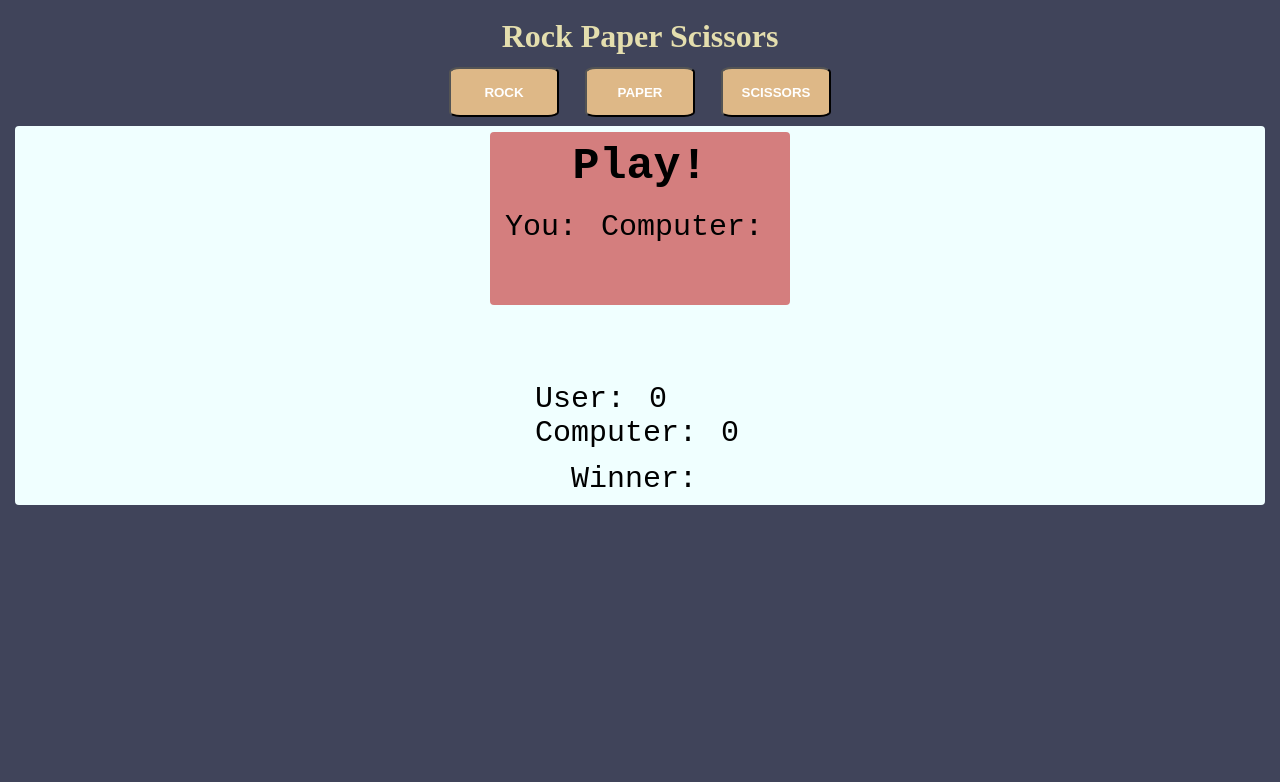
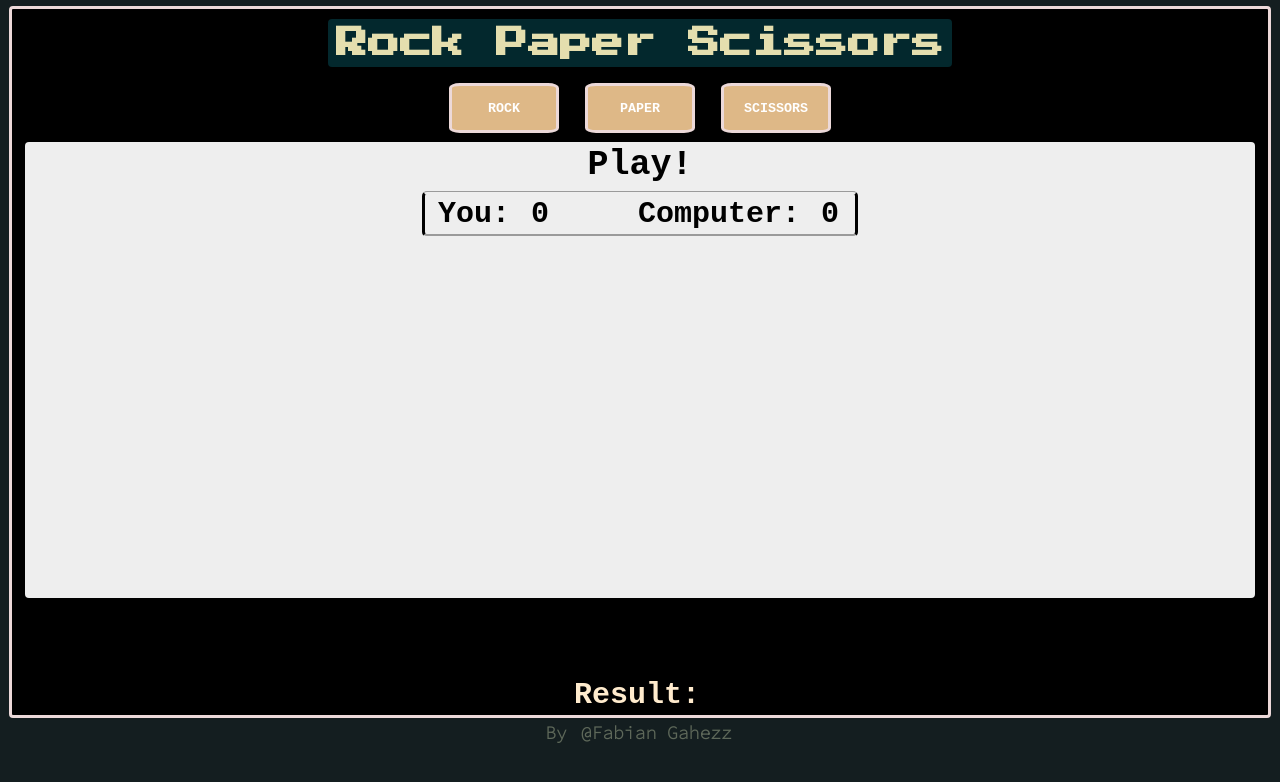
Before and after one commit to FabianGarciaXY/Rock-Paper-Scissors_game, a plain HTML site: page index.html in a window 1280 px wide. Drawn offline with Linux system fonts and the light colour scheme.

Commit message:
layout setted

```diff
--- a/index.css
+++ b/index.css
@@ -1,21 +1,32 @@
+@import url('https://fonts.googleapis.com/css2?family=Source+Code+Pro:wght@200&display=swap');
+@import url('https://fonts.googleapis.com/css2?family=Josefin+Sans:wght@300&family=Source+Code+Pro:wght@200&display=swap');
+@import url('https://fonts.googleapis.com/css2?family=Josefin+Sans:wght@300&family=Press+Start+2P&family=Source+Code+Pro:wght@200&display=swap');
+
 * {
-/*     border: solid black;
- */    padding: 3px;
     margin: 3px;
     border-radius: 4px;
 }
 
 body {
-    background-color: rgba(4, 10, 39, 0.76);
+    background-color: rgba(2, 12, 15, 0.925);
+    font-family: monospace;
+    font-size: 18px;
 }
 
-h1 {
+.title {
     color: rgb(228, 222, 174);
+    background-color: rgba(10, 117, 131, 0.342);
     text-align: center;
+    font-size: 16px;
+    font-family: 'Press Start 2P', cursive;
+    padding: 5px;
+    margin: 10px;
 }
 
 button {
+    border: solid rgb(236, 217, 217);
     background-color: burlywood;
+    font-family: monospace;
     font-weight: bold;
     color: white;
     border-radius: 10%;
@@ -32,10 +43,12 @@ button {
     display: flex;
     flex-direction: column;
     align-items: center;
-    background-color: azure;
+    background-color: black;
+    color: blanchedalmond;
     font-size: 30px;
-    font-family: monospace;
+    font-weight: bold;
     display: flex;
+    border: solid rgb(236, 217, 217);
 }
 
 .roundResult {
@@ -46,21 +59,59 @@ button {
 
 .userImageSelection, .computerImageSelection {
     height: auto;
-    max-width: 300px;
+    max-width: 250px;
+    width: 250px;
+}
+.imageContainer {
+    width: 100%;
+    height: 300px;
 }
 
 .selectionsTitle {
-    background-color: rgb(212, 126, 126);
+    background-color: rgb(238, 238, 238);
+    color: black;
     display: flex;
     flex-direction: column;
     justify-content: center;
     align-content: center;
     align-items: center;
+    width: 98%;
 }
 .selections {
     display: flex;
+    background-color: transparent;
+    margin: 20px;
+    gap: 20px;
 }
 
 h2 {
     justify-content: center;
+    resize: horizontal;
+    font-size: 35px;
 }
+
+footer {
+    color: rgba(217, 228, 187, 0.377);
+    text-align: center;
+    font-family: 'Source Code Pro', monospace;
+    font-weight:700;
+}
+
+.points {
+    display: flex;
+    align-content: space-between;
+    gap: 80px;
+    border-style:groove solid;
+    border-radius: 5px;
+    padding: 0px 10px;
+}
+
+.players-selections {
+    display: flex;
+    flex-direction: column;
+    align-items: center;
+    justify-content: space-between;
+}
+.playerDesition, .computerDesition {
+    background-color: rgba(0, 255, 255, 0.274);
+}
--- a/index.html
+++ b/index.html
@@ -10,34 +10,39 @@
 </head>
 <body>
 
-    <h1> Rock Paper Scissors </h1>
+    <div class="results">
+        <div class="title"><h1> Rock Paper Scissors </h1></div>
 
-    <div class="buttons">
-        <button class="rock">ROCK</button>
-        <button class="paper">PAPER</button>
-        <button class="scissors">SCISSORS</button>
-    </div>
+        <div class="buttons">
+            <button class="rock">ROCK</button>
+            <button class="paper">PAPER</button>
+            <button class="scissors">SCISSORS</button>
+        </div>
 
-    <div class="results">
         <div class='selectionsTitle'>
             <h2>Play!</h2>
+            <div class="points">
+                <p>You: <span class="userPoints">0</span></p>
+                <p>Computer: <span class="computerPoints">0</span></p>
+            </div>
             <div class="selections">
-                <div>You:
-                    <span class='playerDesition' style="font-weight: bold;"></span>
+                <div class="players-selections">
                     <div class="imageContainer"><img src="" class="userImageSelection"></div>
+                    <div class='playerDesition' style="font-weight: bold;"></div>
                 </div>
-                <div>Computer:
-                    <span class='computerDesition' style='font-weight: bold;'></span>
+                <div class="players-selections">
                     <div class="imageContainer"><img src="" class='computerImageSelection'></div>
+                    <div class='computerDesition' style='font-weight: bold;'></div>
                 </div>
             </div>
         </div>
         <div class='result'>
             <span class="roundResult"></span><br><br>
-            User: <span class="userPoints">0</span><br>
-            Computer: <span class="computerPoints">0</span>
         </div>
-        <div>Winner: <span class="winner"></span></div>
+        <div>Result: <span class="winner"></span></div>
     </div>
+    <footer>
+        By <a>@Fabian Gahezz</a>
+    </footer>
 </body>
 </html>
--- a/index.js
+++ b/index.js
@@ -45,7 +45,7 @@ function playRound(playerSelection, computerSelection) {
                 computerImageSelection.src = paperRoute;
                 return
             } else if (compChoice == 'rock') {
-                roundResult.textContent = "You lose :( rock breaks scissors";
+                roundResult.textContent = "Rock breaks scissors :(";
                 computerPoints.textContent++;
                 computerImageSelection.src = rockRoute;
                 return
@@ -60,7 +60,7 @@ function playRound(playerSelection, computerSelection) {
                 return
             } else if (compChoice == 'paper') {
                 computerPoints.textContent++;
-                roundResult.textContent =  "You lose :( paper wraps rock";
+                roundResult.textContent =  "Paper wraps rock :(";
                 computerImageSelection.src = paperRoute;
                 return
             }
@@ -69,7 +69,7 @@ function playRound(playerSelection, computerSelection) {
             userImageSelection.src = paperRoute;
             if (compChoice == 'scissors') {
                 computerPoints.textContent++;
-                roundResult.textContent = "You lose :( scissors cuts paper";
+                roundResult.textContent = "Scissors cuts paper :(";
                 computerImageSelection.src = scissorsRoute;
                 return
             } else if (compChoice == 'rock') {
@@ -103,9 +103,8 @@ function playRound(playerSelection, computerSelection) {
 function defineWinner(userPoints, computerPoints) {
     const userP = parseInt(userPoints.textContent, 10);
     const compP = parseInt(computerPoints.textContent, 10);
-    console.log(userP, compP);
     if ( userP > compP && userP > 4){
-        finalWinner.textContent = 'You Wins!!'
+        finalWinner.textContent = 'You Win!!'
         setTimeout(()=> restart(), 5000);
     } else if (compP > userP && compP > 4) {
         finalWinner.textContent = 'You lose'
```
